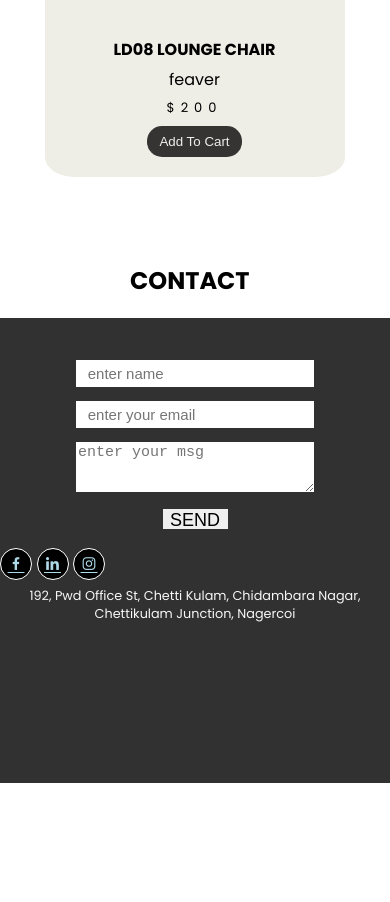
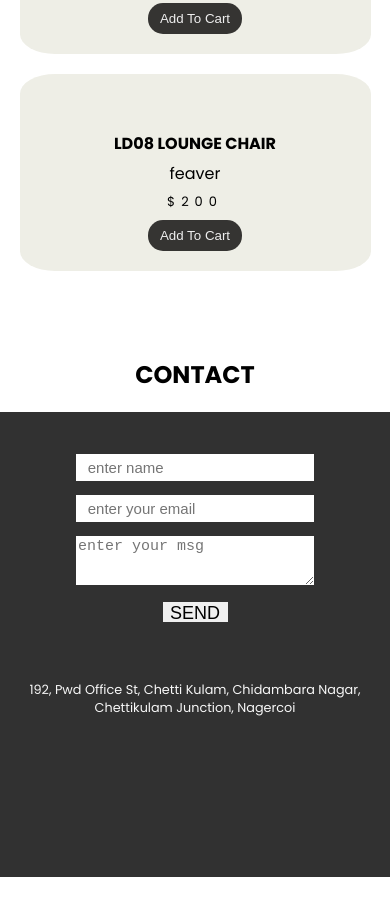
Before and after one commit to Thanesh177/ANU-Medicals, a website: page index.html in a window 390 px wide. Shown: the part 2650-3552 px from the top of the page. Before the commit the page ends 3458 px from the top, so only its background shows below. Drawn offline with nearby package versions, Linux system fonts and the light colour scheme.

Commit message:
Update style.css

```diff
--- a/style.css
+++ b/style.css
@@ -474,7 +474,7 @@ body.showCart .container{
         height: 100px;
         padding: 0 5%;
         position: absolute;
-        width: 70%;
+        width: 56%;
         z-index: 50;
     }
     header h1 {
@@ -591,8 +591,7 @@ body.showCart .container{
     .listProduct{
         grid-template-columns: 1fr;
         padding-top: 120px;
-        width: 300px;
-        padding-left: 25px;
+        width: 100%;
     }
 
     .listProduct .item{
@@ -715,7 +714,7 @@ body.showCart .container{
     #contact {
         background-color: rgb(49, 49, 49);
         color: #ffffff; /* Change text color to white for better visibility */
-        height: 230px;
+        height: 270px;
         width: 100%;
         text-align: center;
     }
@@ -773,41 +772,14 @@ body.showCart .container{
         text-align: center;
         background-color: rgb(49, 49, 49);
     }
+
     .oi{
-        display: flex;
-        flex-direction: row;
-        height: 32px;
-        width: 105px;
-        justify-content: space-between;
-        background-color: rgb(49, 49, 49);;
-        padding-right: 285px;
-    }
-
-    .oi a{
-        display: flex;
-        width: 30px;
-        height: 30px;
-        background: transparent;
-        border: 1px solid white;
-        font-size: 17px;
-        border-radius: 50%;
-        color: lightblue;
-        justify-content: center;
-        align-items: center;
-        background: linear-gradient(to top, rgb(154, 217, 238) 50%, black 50%);
-        background-size: 100% 200%;
-        transition: all .7s;
-    }
-    .oi a:hover{
-        background-position: left bottom;
-        color: black;
-        border: none;
-        box-shadow: 0 0 40px rgb(126, 165, 255);
+        display: none;
     }
 
     .heading{
-        padding-left: 130px;
         font-size: 1.5rem;
+        text-align: center;
     }
 
 
```
